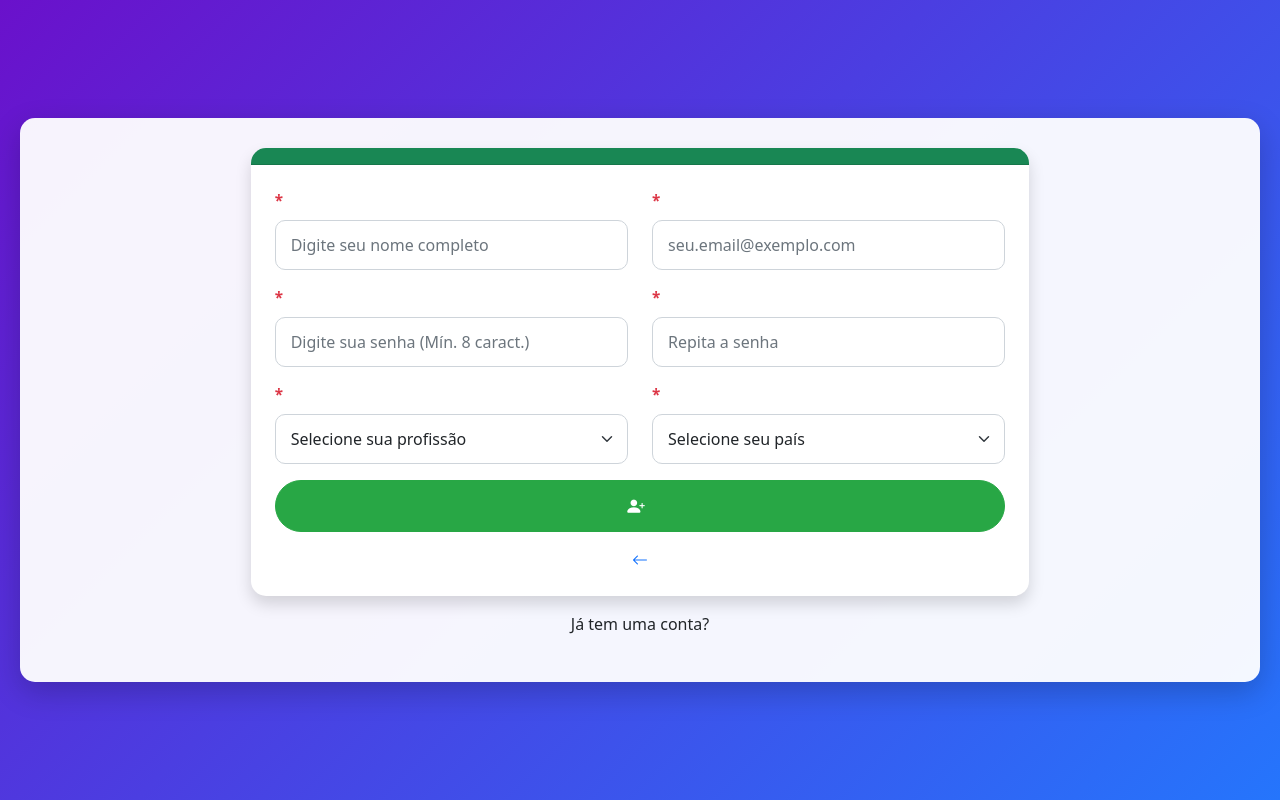
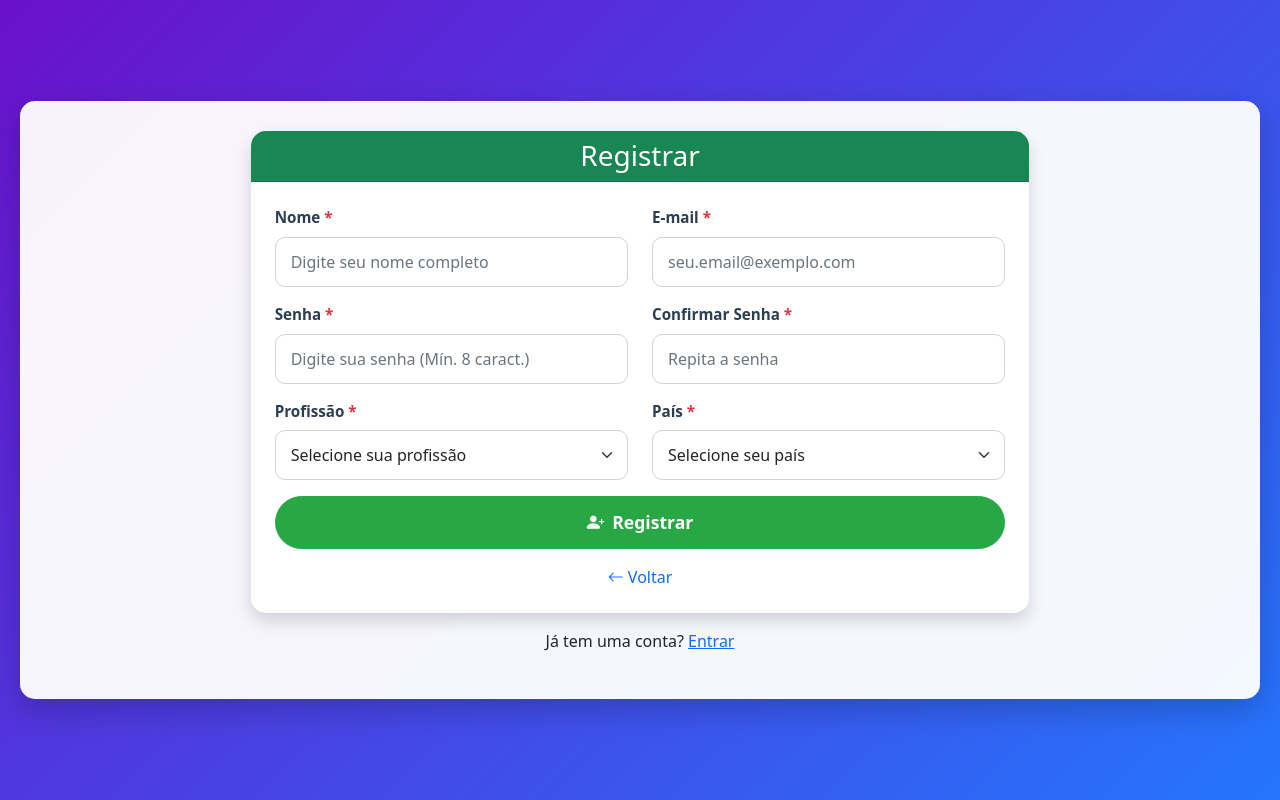
Before and after one commit to SilvioCesar73/escape-room-patient-safety, a Flask app: page /register in a window 1280 px wide. Run offline with Flask 3, Linux system fonts and the light colour scheme.

Commit message:
Adiciona fallback de textos no formulário de registro

```diff
--- a/my_app/templates/register.html
+++ b/my_app/templates/register.html
@@ -1,23 +1,23 @@
 {% extends "base.html" %}
-{% block title %}{{ text.register_title }}{% endblock %}
+{% block title %}{{ text.register_title or "Registrar" }}{% endblock %}
 {% block content %}
 <div class="row justify-content-center">
     <div class="col-md-8">
         <div class="card shadow">
             <div class="card-header bg-success text-white text-center">
-                <h3 class="mb-0">{{ text.register_title }}</h3>
+                <h3 class="mb-0">{{ text.register_title or "Registrar" }}</h3>
             </div>
             <div class="card-body p-4">
                 <form method="POST">
                     <div class="row">
                         <div class="col-md-6 mb-3">
-                            <label for="username" class="form-label required">{{ text.username }}</label>
+                            <label for="username" class="form-label required">{{ text.username or "Nome" }}</label>
                             <input type="text" class="form-control" id="username" name="username"
                                    placeholder="Digite seu nome completo" required>
                         </div>
 
                         <div class="col-md-6 mb-3">
-                            <label for="email" class="form-label required">{{ text.email }}</label>
+                            <label for="email" class="form-label required">{{ text.email or "E-mail" }}</label>
                             <input type="email" class="form-control" id="email" name="email"
                                    placeholder="seu.email@exemplo.com" required>
                         </div>
@@ -25,13 +25,13 @@
 
                     <div class="row">
                         <div class="col-md-6 mb-3">
-                            <label for="password" class="form-label required">{{ text.password }}</label>
+                            <label for="password" class="form-label required">{{ text.password or "Senha" }}</label>
                             <input type="password" class="form-control" id="password" name="password"
                                    placeholder="Digite sua senha (Mín. 8 caract.)" required>
                         </div>
 
                         <div class="col-md-6 mb-3">
-                            <label for="confirm_password" class="form-label required">{{ text.confirm_password }}</label>
+                            <label for="confirm_password" class="form-label required">{{ text.confirm_password or "Confirmar Senha" }}</label>
                             <input type="password" class="form-control" id="confirm_password"
                                    name="confirm_password" placeholder="Repita a senha" required>
                         </div>
@@ -39,7 +39,7 @@
 
                     <div class="row">
                         <div class="col-md-6 mb-3">
-                            <label for="profession" class="form-label required">{{ text.profession }}</label>
+                            <label for="profession" class="form-label required">{{ text.profession or "Profissão" }}</label>
                             <select class="form-select" id="profession" name="profession" required>
                                 <option value="" selected disabled>Selecione sua profissão</option>
                                 {% for profession in professions %}
@@ -49,7 +49,7 @@
                         </div>
 
                         <div class="col-md-6 mb-3">
-                            <label for="country" class="form-label required">{{ text.country }}</label>
+                            <label for="country" class="form-label required">{{ text.country or "País" }}</label>
                             <select class="form-select" id="country" name="country" required>
                                 <option value="" selected disabled>Selecione seu país</option>
                                 {% for country in countries %}
@@ -61,7 +61,7 @@
 
                     <div class="d-grid gap-2">
                         <button type="submit" class="btn btn-success btn-lg" id="submit-register-btn">
-                            <i class="bi bi-person-plus-fill me-2"></i>{{ text.submit }}
+                            <i class="bi bi-person-plus-fill me-2"></i>{{ text.submit or "Registrar" }}
                         </button>
                     </div>
                 </form>
@@ -69,14 +69,14 @@
                 <div class="text-center mt-3">
                     <a href="{{ url_for('home_pt') if 'lang' not in session else url_for('home_' + session['lang']) }}"
                        class="text-decoration-none">
-                        <i class="bi bi-arrow-left"></i> {{ text.back_home }}
+                        <i class="bi bi-arrow-left"></i> {{ text.back_home or "Voltar" }}
                     </a>
                 </div>
             </div>
         </div>
 
         <div class="text-center mt-3">
-            <p>Já tem uma conta? <a href="{{ url_for('login') }}">{{ text.login }}</a></p>
+            <p>Já tem uma conta? <a href="{{ url_for('login') }}">{{ text.login or "Entrar" }}</a></p>
         </div>
     </div>
 </div>
```
